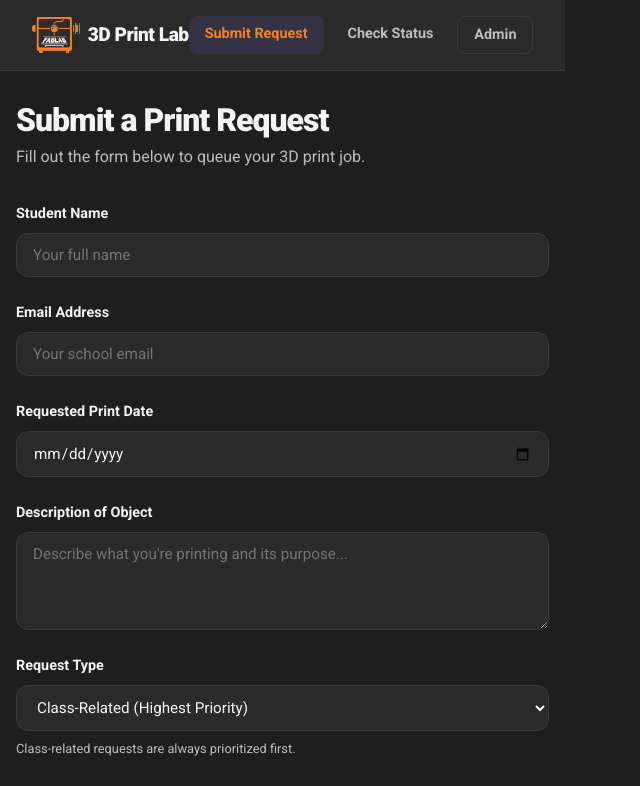
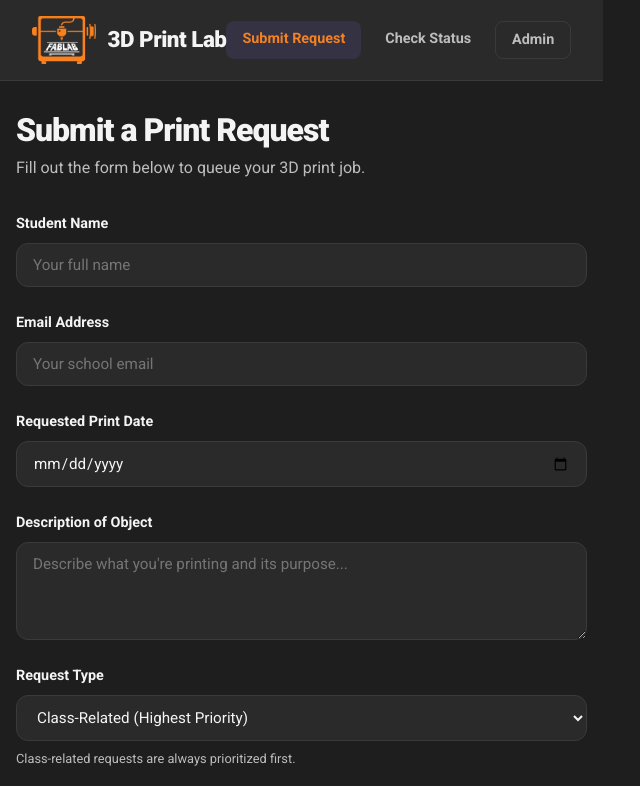
Before and after one commit to bngu3/3d-print-lab, a React (Vite) app in the folder frontend/: page / in a window 1280 px wide. Shown: the top 786 px of the page, without its empty margins (0-640 px from the left). Built offline with nearby package versions, Linux system fonts and the light colour scheme; the HTML template or start-up script is replaced by a standard one.

Commit message:
Make navbar logo bigger

```diff
--- a/frontend/src/App.css
+++ b/frontend/src/App.css
@@ -49,8 +49,8 @@ body {
 .nav-brand {
   display: flex;
   align-items: center;
-  gap: 0.5rem;
-  font-size: 1.2rem;
+  gap: 0.75rem;
+  font-size: 1.4rem;
   font-weight: 800;
   letter-spacing: -0.5px;
 }
--- a/frontend/src/App.tsx
+++ b/frontend/src/App.tsx
@@ -10,7 +10,7 @@ export default function App() {
       <div className="app">
         <nav className="navbar">
           <div className="nav-brand">
-            <img src="/FabLab.png" alt="FabLab Logo" style={{ height: '36px', width: 'auto' }} />
+            <img src="/FabLab.png" alt="FabLab Logo" style={{ height: '48px', width: 'auto' }} />
             <span className="nav-title">3D Print Lab</span>
           </div>
           <div className="nav-links">
--- a/frontend/src/pages/AdminPage.tsx
+++ b/frontend/src/pages/AdminPage.tsx
@@ -96,7 +96,7 @@ export default function AdminPage() {
   return (
     <div className="admin-container">
       <div className="admin-header">
-        <h1>🖨️ Admin Dashboard</h1>
+        <h1>Admin Dashboard</h1>
         <p>{requests.length} total requests</p>
       </div>
 
--- a/frontend/src/pages/StatusPage.tsx
+++ b/frontend/src/pages/StatusPage.tsx
@@ -78,7 +78,7 @@ export default function StatusPage() {
 
           {request.admin_notes && (
             <div className="admin-notes">
-              <strong>📝 Note from Lab Assistant:</strong>
+              <strong>Note from Lab Assistant:</strong>
               <p>{request.admin_notes}</p>
             </div>
           )}
```
